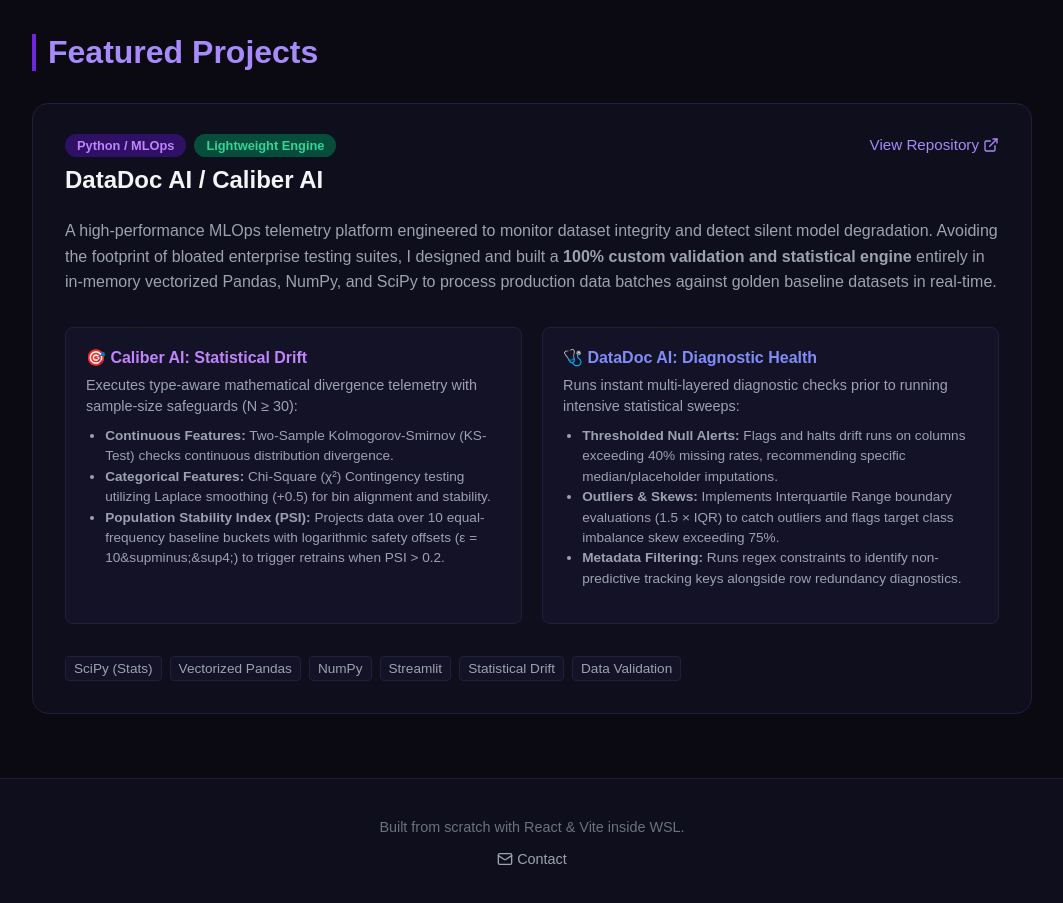
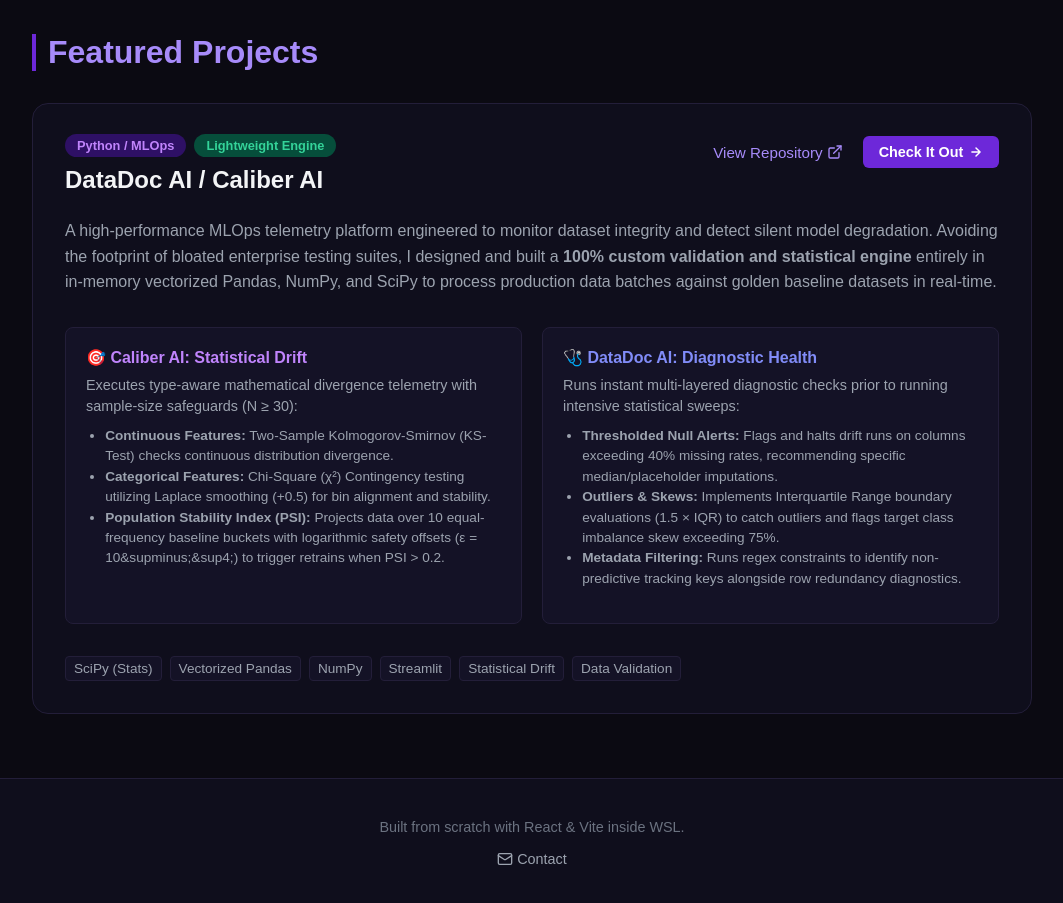
Before and after one commit to ghost-412/portfolio-website, a React (Vite) app: page / in a window 1280 px wide. Shown: the part 1060-1963 px from the top of the page, without its empty margins (108-1171 px from the left). Built offline with nearby package versions, Linux system fonts and the light colour scheme.

Commit message:
Update: Added Action Button taking you directly to the web app.

```diff
--- a/src/App.jsx
+++ b/src/App.jsx
@@ -72,9 +72,18 @@
               <span style={{ fontSize: '0.8rem', backgroundColor: '#064E3B', color: '#34D399', padding: '0.25rem 0.75rem', borderRadius: '9999px', fontWeight: '600' }}>Lightweight Engine</span>
               <h3 style={{ fontSize: '1.5rem', margin: '0.75rem 0 0 0' }}>DataDoc AI / Caliber AI</h3>
             </div>
-            <a href="https://github.com/ghost-412" target="_blank" rel="noreferrer" style={{ color: '#A78BFA', textDecoration: 'none', display: 'flex', alignItems: 'center', gap: '0.25rem', fontSize: '0.95rem' }}>
-              View Repository <ExternalLink size={16} />
-            </a>
+
+            <div style={{ display: 'flex', gap: '1.25rem', alignItems: 'center', flexWrap: 'wrap' }}>
+              <a href="https://github.com/ghost-412/portfolio-website" target="_blank" rel="noreferrer" style={{ color: '#A78BFA', textDecoration: 'none', display: 'flex', alignItems: 'center', gap: '0.25rem', fontSize: '0.95rem' }}>
+                View Repository <ExternalLink size={16} />
+              </a>
+              <a href="https://datadoc-caliber-ai-majbvgfjknzfchhslnjnds.streamlit.app/" target="_blank" rel="noreferrer" style={{ backgroundColor: '#6D28D9', color: '#fff', padding: '0.5rem 1rem', borderRadius: '0.375rem', textDecoration: 'none', fontWeight: '600', fontSize: '0.9rem', display: 'inline-flex', alignItems: 'center', gap: '0.35rem' }}>
+                Check It Out
+                <svg xmlns="http://www.w3.org/2000/svg" width="14" height="14" viewBox="0 0 24 24" fill="none" stroke="currentColor" strokeWidth="2.5" strokeLinecap="round" strokeLinejoin="round">
+                  <path d="M5 12h14M12 5l7 7-7 7"/>
+                </svg>
+              </a>
+            </div>
           </div>
 
           <p style={{ color: '#9CA3AF', margin: 0, lineHeight: '1.6' }}>
```
